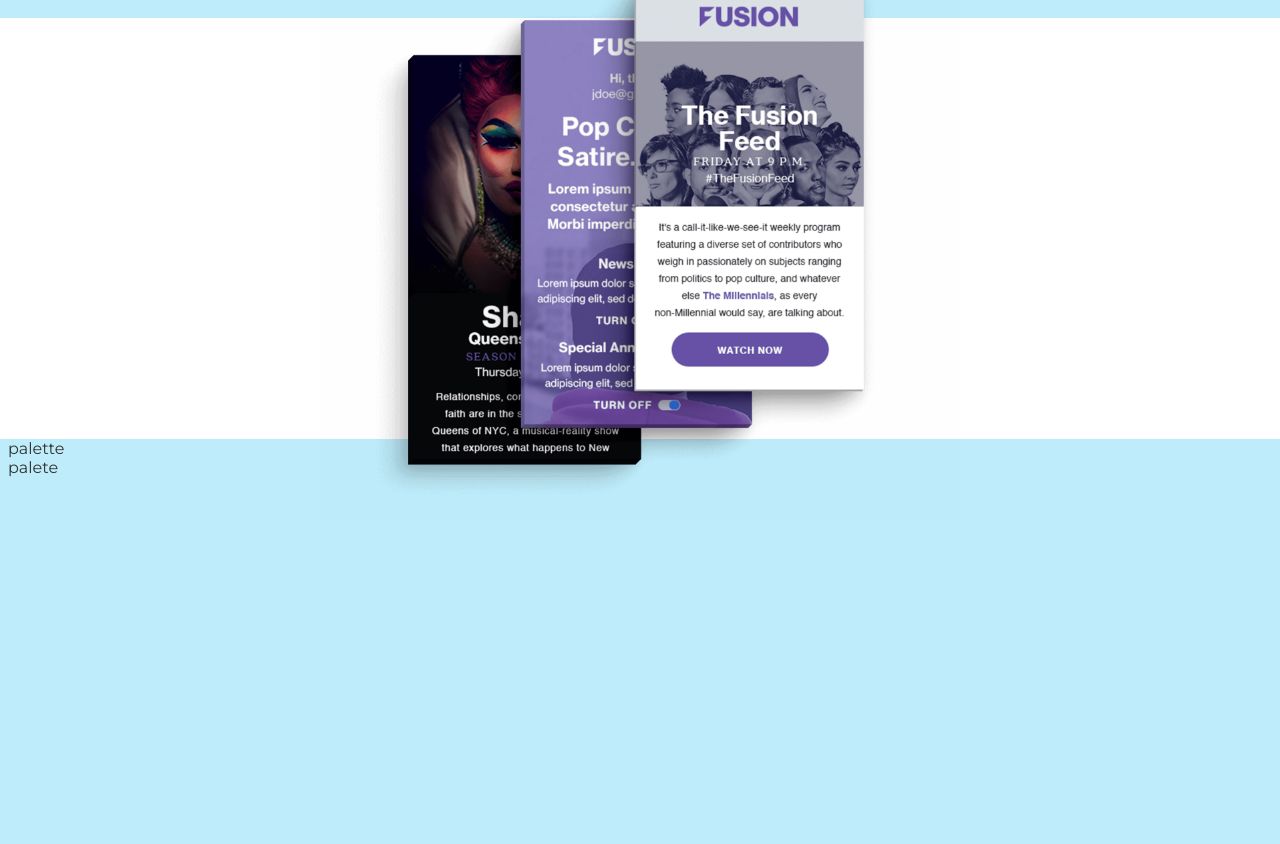
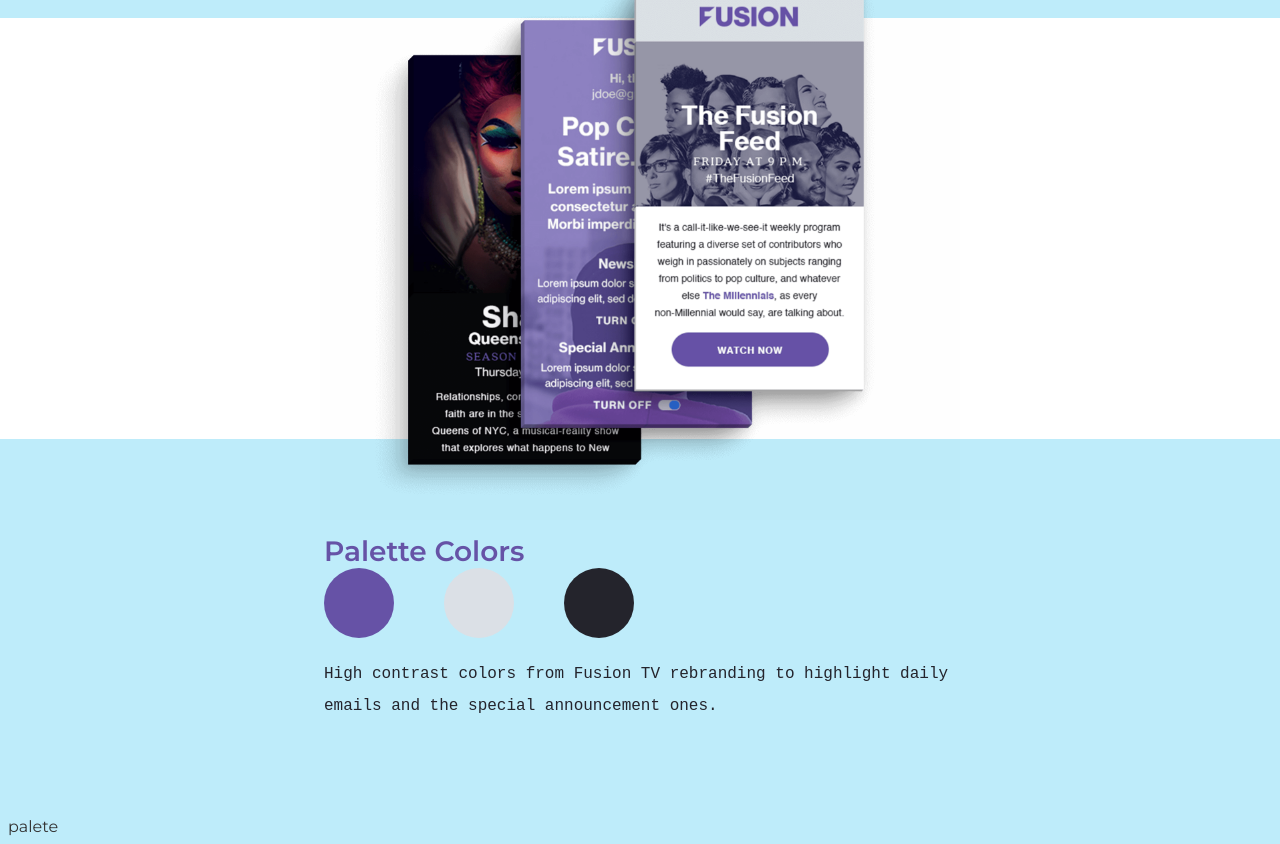
Before and after one commit to restcristian/andrysfriaslandingv2, a Next.js app: page /work/fusion-tv in a window 1280 px wide. Shown: the part 1126-1970 px from the top of the page. Before the commit the page ends 1646 px from the top, so only its background shows below. Built offline with nearby package versions, Linux system fonts and the light colour scheme.

Commit message:
feat: add color section

```diff
--- a/src/app/work/[slug]/detailWork.module.scss
+++ b/src/app/work/[slug]/detailWork.module.scss
@@ -1,4 +1,6 @@
 @import "../../../styles/constansts";
+@import "../../../styles/colors";
+
 .detailWork {
   .banner {
     min-height: calc(100vh - 100px);
@@ -89,4 +91,41 @@
       max-width: 100%;
     }
   }
+
+  .paletteColors{
+    @include grid();
+    width: 50%;
+    padding: 95px 0;
+  }
+
+  .paletteColorTitle {
+    font-family: "Montserrat", sans-serif;
+    color: $color-prophet-violet;
+    font-size: 28px;
+    font-weight: 600;
+  }
+
+  .palettetColorsContainer {
+    display: flex;
+    list-style-type: none;
+    margin: 0;
+    padding: 0;
+
+    li {
+      width: 70px;
+      height: 70px;
+      border-radius: 50%;
+      &:not(:last-child) {
+        margin-right: 50px;
+      }
+    }
+  }
+  .paletteColorsText {
+    margin: 0;
+    margin-top: 20px;
+    font-family: "Source Code Pro", monospace;
+    color: $color-black-russian;
+    font-size: 16px;
+    line-height: 32px
+  }
 }
--- a/src/app/work/[slug]/page.tsx
+++ b/src/app/work/[slug]/page.tsx
@@ -55,7 +55,17 @@
           </div>
         </div>
       </div>
-      <div>palette</div>
+      <div className={styles.paletteColors}>
+        <span className={styles.paletteColorTitle}>Palette Colors</span>
+        <ul className={styles.palettetColorsContainer}>
+          {project?.paletteColors.colors.map(color => (
+            <li key={color} style={{backgroundColor: color}}></li>
+          ))}
+        </ul>
+        <p className={styles.paletteColorsText}>
+          {project?.paletteColors.text}
+        </p>
+      </div>
       <div>palete</div>
     </div>
   );
--- a/src/styles/_colors.scss
+++ b/src/styles/_colors.scss
@@ -1,2 +1,4 @@
 $color-mine-shaft: #333;
 $color-fake-sky-blue: #beecfa;
+$color-prophet-violet: #6653a6;
+$color-black-russian: #24242c;
--- a/src/utils/mockedDetailedProjects.ts
+++ b/src/utils/mockedDetailedProjects.ts
@@ -12,7 +12,11 @@
   };
   screen: {
     imageUrl: string;
-  }
+  };
+  paletteColors: {
+    text: string;
+    colors: string[]
+  };
 }
 export const detailedProjects: DetailedProject[] = [
   {
@@ -26,8 +30,12 @@
       year: 2017,
     },
     screen: {
-        imageUrl: fusionScreen.src
-    }
+      imageUrl: fusionScreen.src,
+    },
+    paletteColors: {
+      text: 'High contrast colors from Fusion TV rebranding to highlight daily emails and the special announcement ones.',
+      colors: ["#6652a6", "#dbe0e6", "#24242c"]
+    },
   },
 ];
 export function json() {
```
